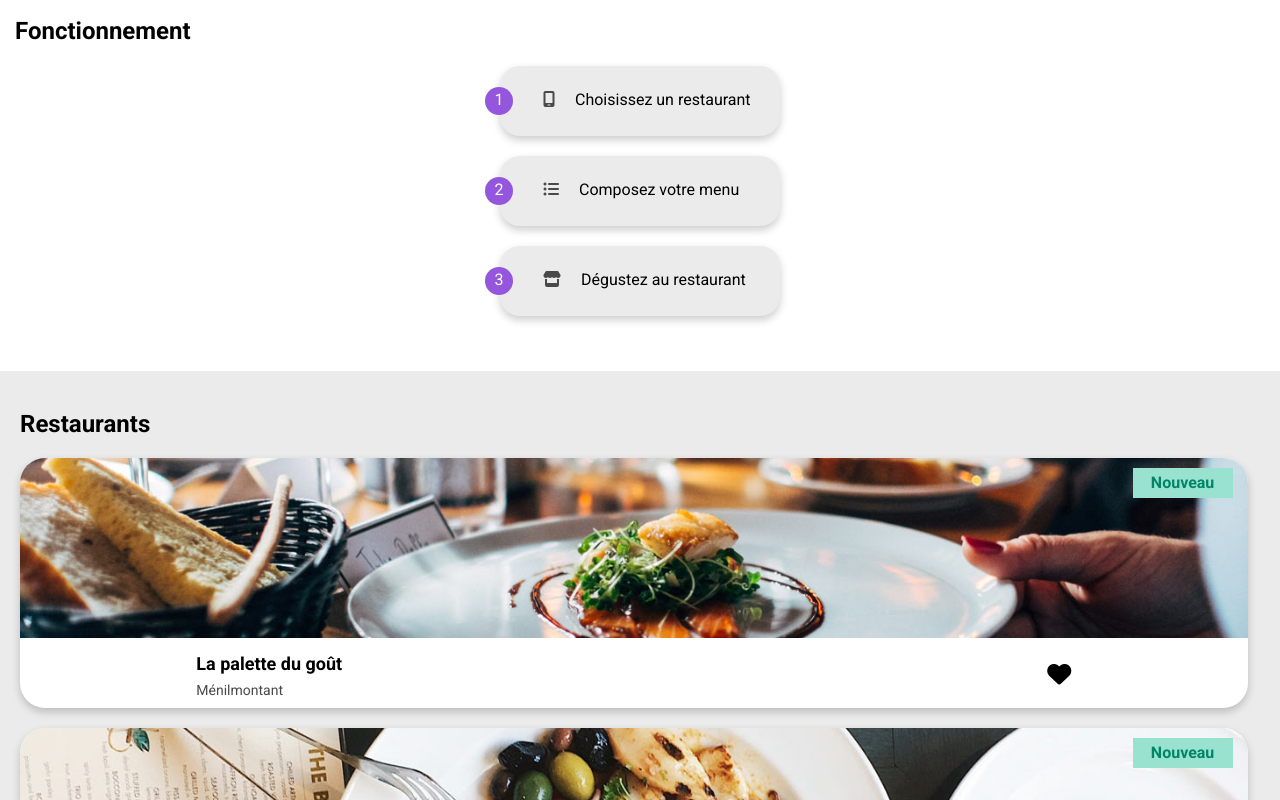
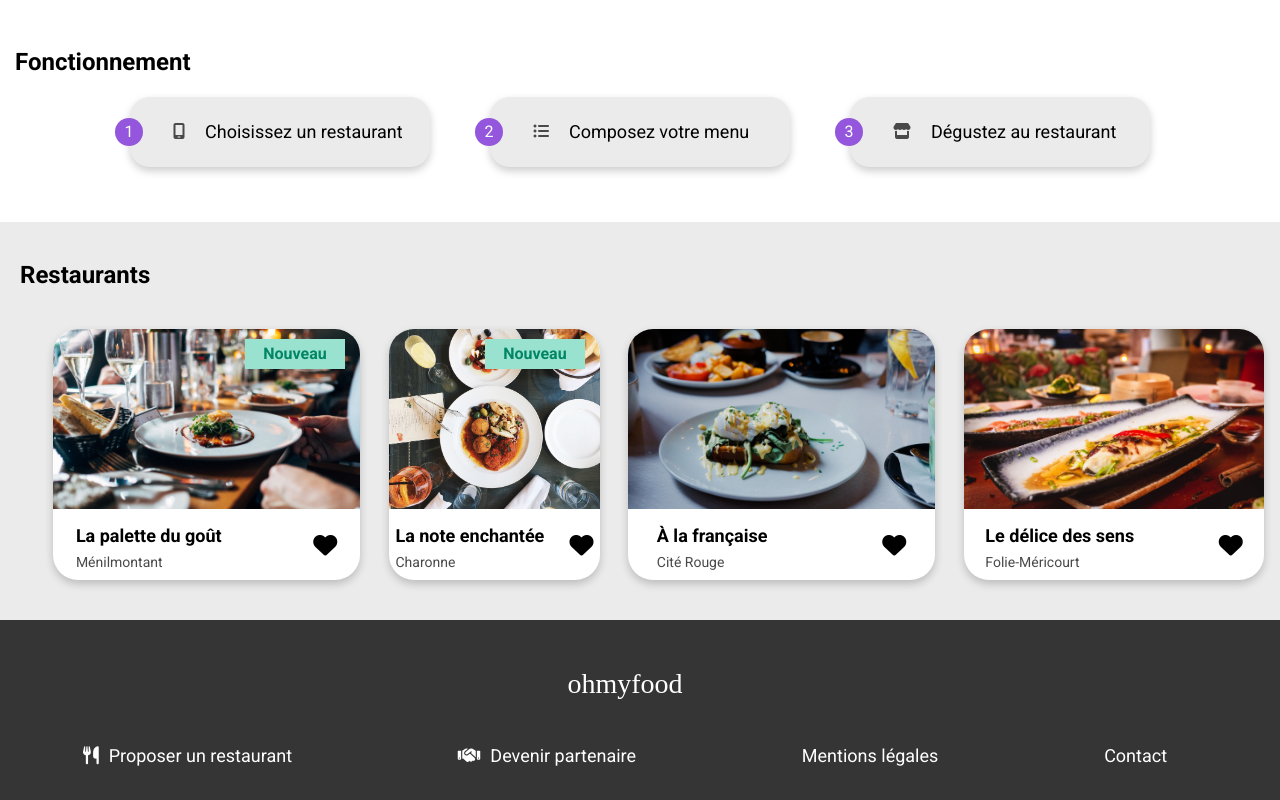
Before and after one commit to artezia/projet3, a website: page index.html in a window 1280 px wide. Shown: the part 480-1280 px from the top of the page. Drawn offline with Linux system fonts and the light colour scheme; a web font is replaced by a local one.

Commit message:
responsive

```diff
--- /dev/null
+++ b/sass/pages/_responsive.scss
@@ -0,0 +1,44 @@
+@media screen and (min-width:768px){
+    p{
+        font-size:18px;
+    }
+    h1 {
+        font-size:28px;
+    }
+    h2 {
+        font-size:24px;
+    }
+    .policelogo {
+        font-size:46px;
+    }
+    .container_fonctionnement_list {
+        @include flexrow;
+        flex-wrap: wrap;
+    }
+    .container_restaurants_list {
+        @include flexrow;
+        flex-wrap: wrap;
+        justify-content: space-around;
+    }
+    .container_restaurants_overview {
+        margin: 20px;
+        }
+    .btn_fonctionnement {
+        margin-right: 30px;
+        margin-left: 30px;
+        width: 300px;
+    }
+
+    .footer {
+        @include flexrow;
+        justify-content: space-around;
+    }
+    .container_footer {
+        padding-left: 0px;
+    }
+
+    .policelogo_footer {
+        text-align: center;
+        font-size: 28px;
+    }
+}
--- a/sass/style.scss
+++ b/sass/style.scss
@@ -8,3 +8,4 @@
 @import "./layouts/container";
 @import "./layouts/footer";
 @import "./pages/menus";
+@import "./pages/responsive";
```
Also changed, not shown: css/style.css.
